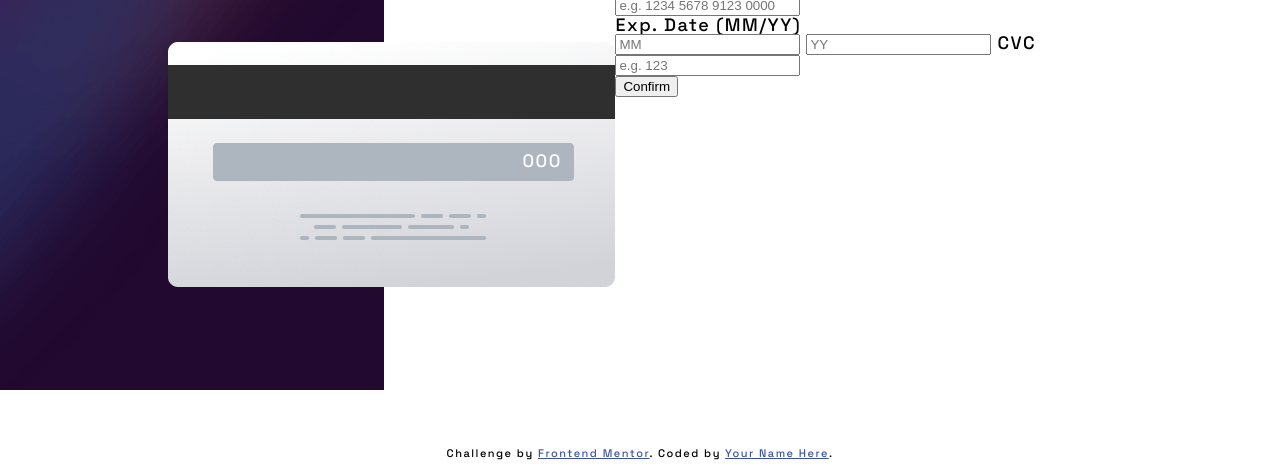
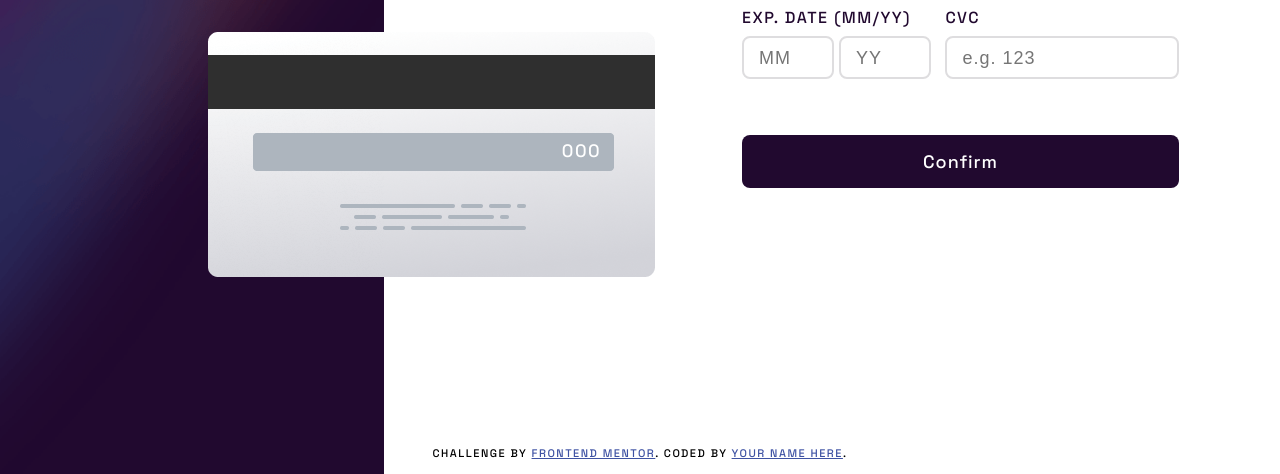
Before and after one commit to Jon-Ledo/FEM-Interactive-Card-Details-Form, a plain HTML site: page index.html in a window 1280 px wide. Shown: the part 326-800 px from the top of the page. Drawn offline with Linux system fonts and the light colour scheme.

Commit message:
added styles for form and inputs. added any necessary classes to the html

```diff
--- a/css/styles.css
+++ b/css/styles.css
@@ -20,11 +20,21 @@
   -webkit-box-sizing: border-box;
   box-sizing: border-box;
 }
+/* remove arrows on inputs */
+input::-webkit-outer-spin-button,
+input::-webkit-inner-spin-button {
+  -webkit-appearance: none;
+  margin: 0;
+}
+
+input[type=number] {
+  -moz-appearance: textfield;
+}
 
 body {
   background-image: url(../assets/images/bg-main-desktop.png);
   background-repeat: no-repeat;
-  background-size: 30%;
+  background-size: 30% 100%;
   min-height: 100vh;
   display: flex;
   flex-direction: column;
@@ -32,6 +42,7 @@ body {
   font-family: var(--font-style);
   font-weight: var(--font-bold);
   letter-spacing: 1.5px;
+  text-transform: uppercase;
 }
 
 .wrapper {
@@ -77,7 +88,6 @@ body {
 .card-front-lower-details {
   display: flex;
   justify-content: space-between;
-  text-transform: uppercase;
 }
 
 /* BACK */
@@ -87,7 +97,7 @@ body {
   height: 245px;
   position: relative;
   align-self: flex-end;
-  margin-top: 50px;
+  margin-top: 35px;
 }
 
 .card-security {
@@ -95,6 +105,46 @@ body {
   color: var(--white);
   top: 45%;
   right: 12%;
+}
+
+/* FORM */
+form {
+  padding: 5px;
+  color: var(--veryDarkViolet);
+  max-width: 447px;
+  font-size: 16px;
+}
+
+input {
+  margin: 10px 0 30px;
+  width: 100%;
+  color: var(--darkGrayishViolet);
+  font-size: 18px;
+  padding: 10px 0 8px 15px;
+  border: 2px solid var(--lightGrayishViolet);
+  border-radius: 8px;
+  letter-spacing: 1px;
+}
+
+.form-lower-details {
+  display: flex;
+}
+
+.input-dates {
+  width: 50%;
+}
+
+.input-width {
+  width: 45%;
+}
+
+input[type=submit] {
+  background-color: var(--veryDarkViolet);
+  color: var(--white);
+  padding: 15px;
+  border: none;
+  font-family: var(--font-style);
+  cursor: pointer;
 }
 
 /* MODAL */
--- a/index.html
+++ b/index.html
@@ -45,12 +45,18 @@
         <label for="form-card-number">Card Number</label><br>
         <input type="number" placeholder="e.g. 1234 5678 9123 0000" required><br>
 
-        <label for="form-card-date">Exp. Date (MM/YY)</label><br>
-        <input type="text" placeholder="MM" maxlength="2" required>
-        <input type="text" placeholder="YY" maxlength="2" required>
+        <div class="form-lower-details">
+          <div class="input-dates">
+            <label for="form-card-date">Exp. Date (MM/YY)</label><br>
+            <input class="input-width" type="text" placeholder="MM" maxlength="2" required>
+            <input class="input-width" type="text" placeholder="YY" maxlength="2" required>
+          </div>
 
-        <label for="form-card-cvc">CVC</label>
-        <input type="text" placeholder="e.g. 123" maxlength="3" required>
+          <div class="input-cvc">
+            <label for="form-card-cvc">CVC</label><br>
+            <input type="text" placeholder="e.g. 123" maxlength="3" required>
+          </div>
+        </div>
 
         <br>
         <input type="submit" value="Confirm" >
```
